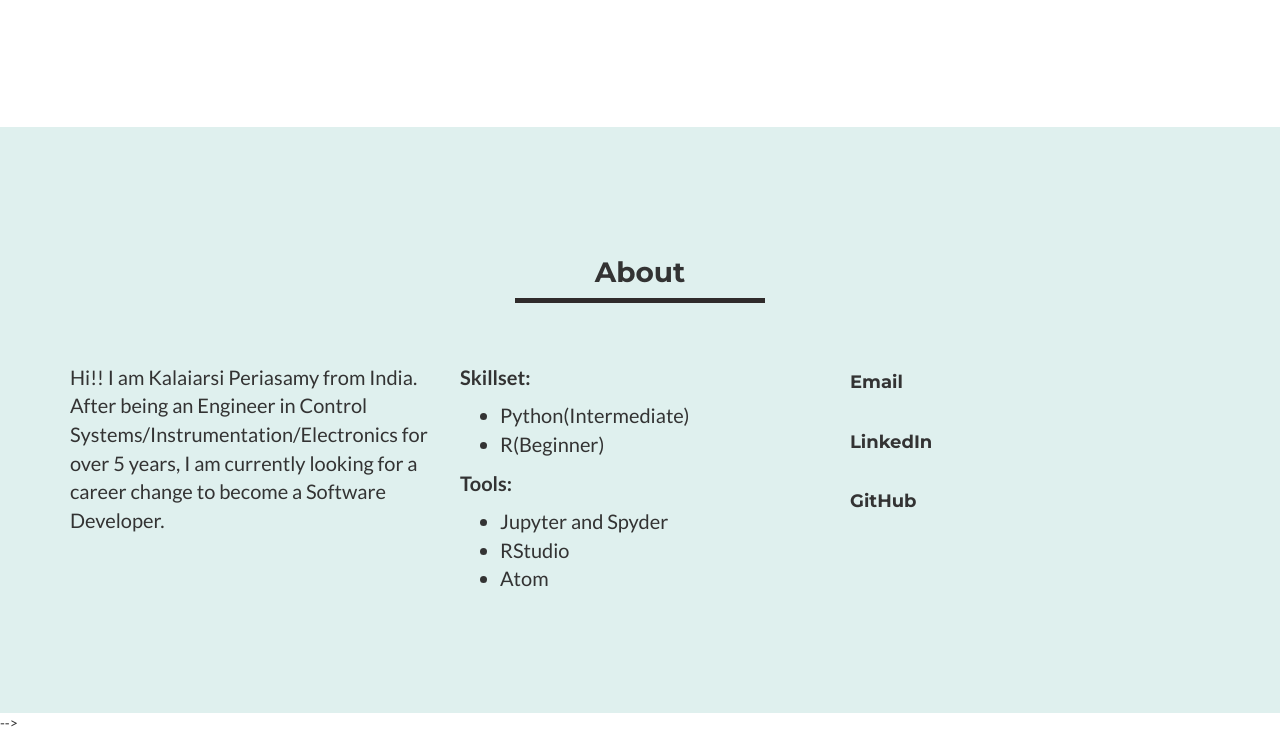
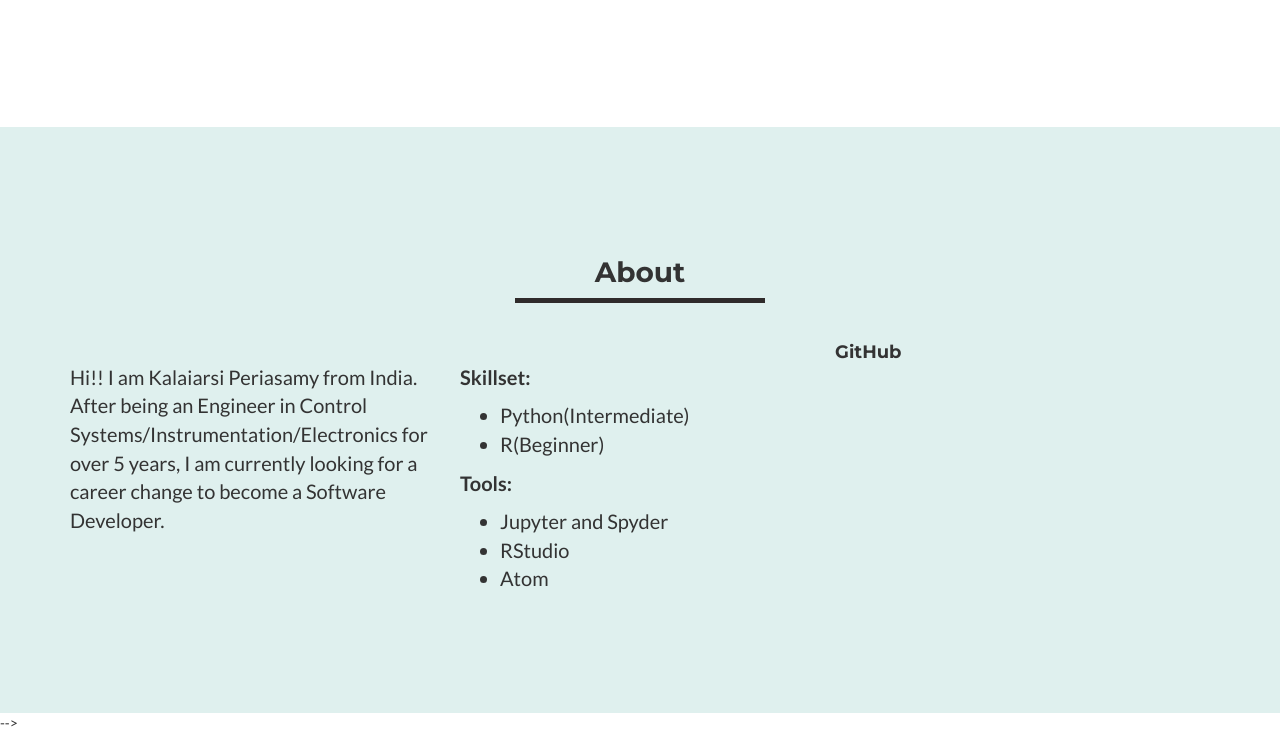
Before and after one commit to kalaiarsi/projects, a website: page index.html in a window 1280 px wide. Shown: the part 2088-2821 px from the top of the page. Drawn offline with nearby package versions, Linux system fonts and the light colour scheme; files whose address does not match are found by name.

Commit message:
Update index.html

```diff
--- a/index.html
+++ b/index.html
@@ -294,12 +294,13 @@
 
 
           </div>
-          <div class="col-lg-4">
+          <!--<div class="col-lg-4">
             <h4><a href="mailto:kalaiarsi.periasamy@gmail.com">Email</a></h4>
 
           </br>
           <h4><a href="https://www.linkedin.com/in/kalaiarsip/">LinkedIn</a></h4>
         </br>
+-->
           <h4><a href="https://github.com/kalaiarsi">GitHub</a></h4>
 
           <!--
```
